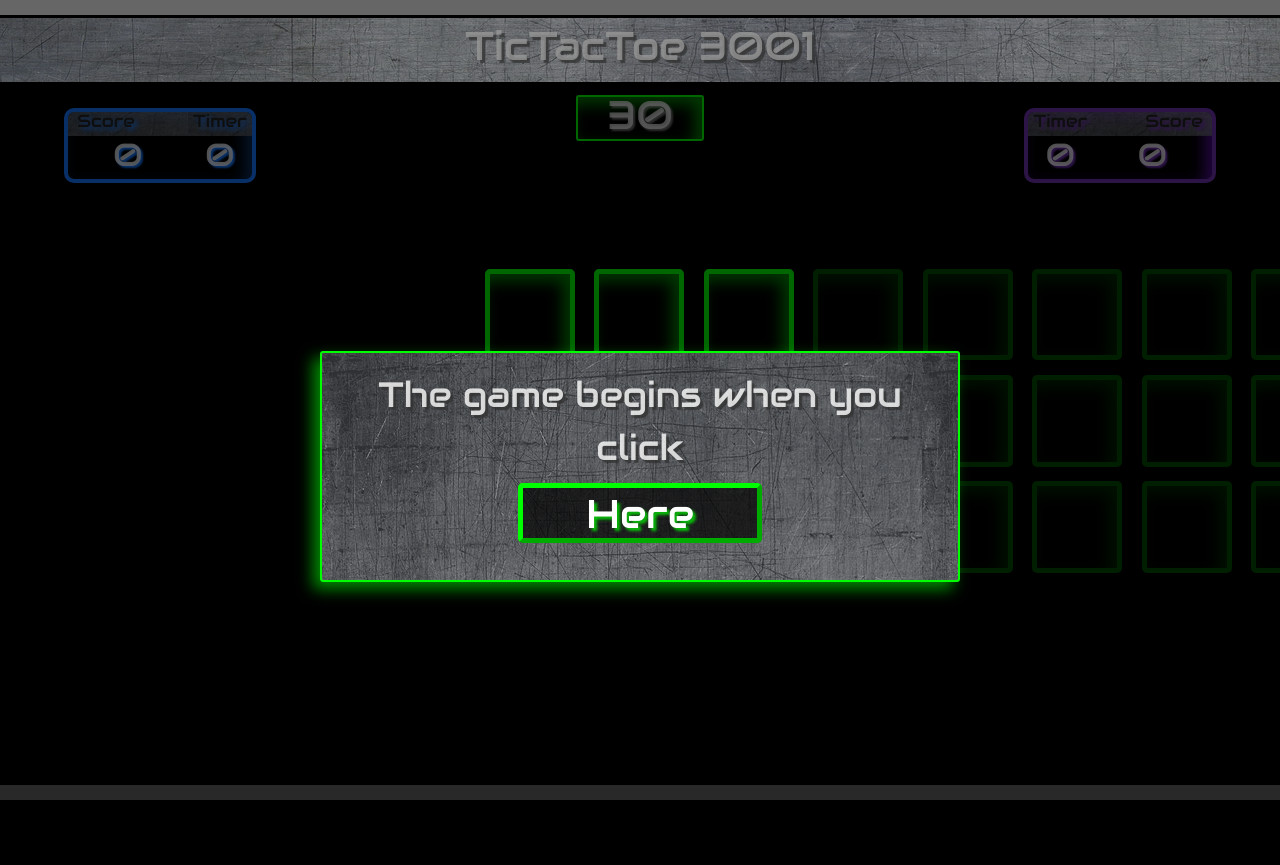
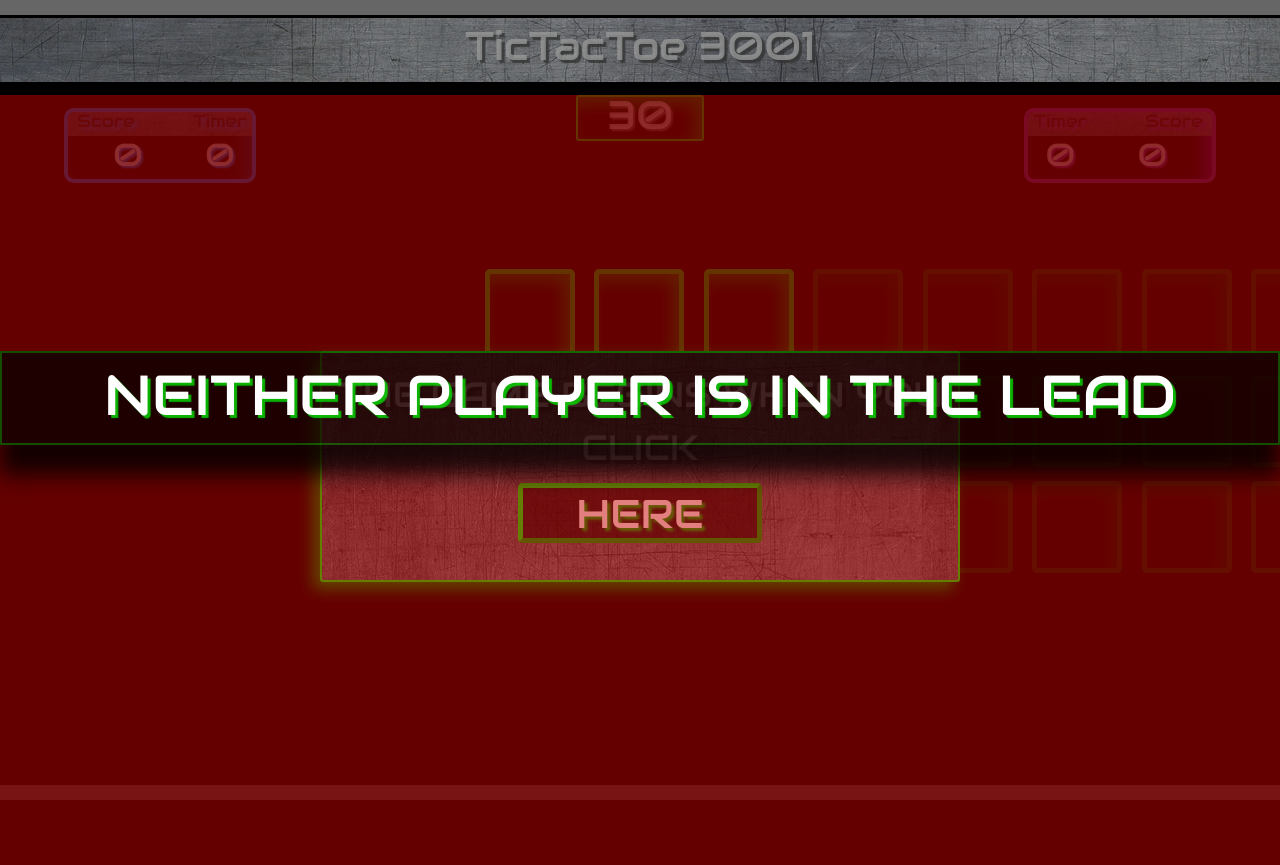
Before and after one commit to AnthonyCorrado/t3-3001-firebase, a PHP site: page / in a window 1280 px wide. Run offline with PHP 8.4, Linux system fonts and the light colour scheme; some libraries are stand-ins or nearby versions.

Commit message:
jquery playing nice with timing functions

```diff
--- a/css/style.css
+++ b/css/style.css
@@ -32,7 +32,7 @@ body {
 	text-align: center;
 	line-height: 1.5;
 	font-family: 'Audiowide', 'cursive';
-	text-shadow: 3px 3px 1px rgba(50, 50, 50, .8);
+	text-shadow: 4px 4px 1px rgba(50, 50, 50, .8);
 }
 .custom-button {
 	width: 40%;
@@ -266,7 +266,7 @@ h6 {
 	position: absolute;
 	z-index: 3;
 }
-.fx-text, .player1Lead, .player2Lead {
+.fx-text, .player1Lead, .player2Lead, .playersTied {
 	font-size: 5em;
 	font-family: 'Audiowide', 'cursive';
 	color: #FFF;
--- a/index.html
+++ b/index.html
@@ -29,8 +29,8 @@
 
 	<div class="startScreen">
 		<div class="startPrompt">
-			<h3 class="message-text">The game begins when you click</h3>
-			<div ng-click="startGame()" class="custom-button">Here</div>
+			<h3 class="message-text">THE GAME BEGINS WHEN YOU CLICK</h3>
+			<div ng-click="startGame()" class="custom-button">HERE</div>
 		</div>
 	</div>
 
@@ -43,6 +43,7 @@
 			<h1 class="fx-text">HALFTIME</h1>
 			<h1 class="player1Lead">PLAYER 1 IS IN THE LEAD</h1>
 			<h1 class="player2Lead">PLAYER 2 IS IN THE LEAD</h1>
+			<h1 class="playersTied">NEITHER PLAYER IS IN THE LEAD</h1>
 		</div>
 	</div>
 
--- a/js/boardcontroller.js
+++ b/js/boardcontroller.js
@@ -24,7 +24,7 @@ app.controller('boardController', ['$scope', '$interval', function ($scope, $int
 
 	$scope.startGame = function() {
 		// bases countdown on window width
-		emScaler = windowWidth * 0.028;
+		emScaler = windowWidth * 0.024;
 		$('.startScreen').fadeOut(1000);
 			$('.gameStartCountdown3').fadeIn(500);
 			$('.large-text3').animate({'font-size' : emScaler + 'em'}, 1000);
@@ -187,8 +187,13 @@ app.controller('boardController', ['$scope', '$interval', function ($scope, $int
 		p1Score = p1ScoreIds.length - 1;
 		p2Score = p2ScoreIds.length - 1;
 	};
+	var alertTest = function() {
+		alert('yo yo yo, T-beni go!');
+	}
+	halftimeSummary();
 	function halftimeSummary() {
 		halftimeSummary = Function("");
+		setTimeout(function(){
 			$scope.halftimeShow = true;
 			if (p1Score > p2Score) {
 				leader = 1;
@@ -200,6 +205,7 @@ app.controller('boardController', ['$scope', '$interval', function ($scope, $int
 				leader = 0;
 			}
 			specialFX('half');
+		}, 500);
 	}
 
 	// main clock and timer section ---------------------------------------->
@@ -241,7 +247,6 @@ function specialFX(fx){
 	jQuery( document ).ready(function( $ ) {
 		var flexFont = windowWidth * 0.044;
 		if (fxCall == 'half') {
-			console.log('once')
 			$('.fx-text').fadeIn(1500)
 			.css({'font-size' : flexFont});
   $('.fxScreen').animate({'background-color':'rgba(0, 20, 0, .5)'}, 1000);
@@ -267,13 +272,25 @@ function specialFX(fx){
 				}, 3000);
 			}
 			else {
-				alert('tie');
+				setTimeout(function(){
+					$('.fx-text').fadeOut(690);
+					$.when($('.playersTied').delay(2200).fadeIn(1000)
+					.css({'font-size' : flexFont })).done(function(){ secondHalfStart();});
+				});
 			}
 		}
 		else if (fxCall === 'end') {
-			console.log('once');
 			$('.fxScreen').animate({'background-color' : 'blue' }, 1000);
 		}
+
+
+	});
+}
+	// jQuery fx flow functions ------------------------------------------------<
+
+	function secondHalfStart() {
+		jQuery( document ).ready(function( $ ) {
+		$('.fxScreen').delay(2000).animate({'background-color' : 'rgba(200, 0, 0, .5)' }, 1000);
 	});
 	}
 // end of jQuery section. Life gets boring from here --------------------->
```
Lines whose indentation alone changed are shown as unchanged.
